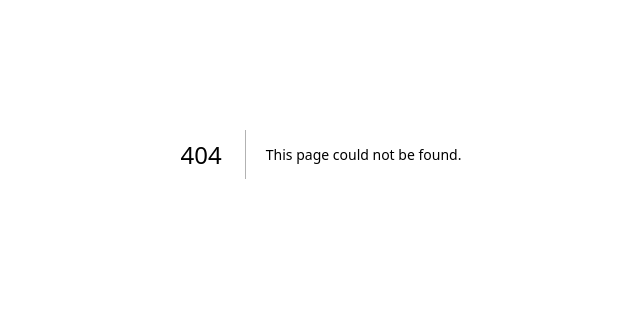
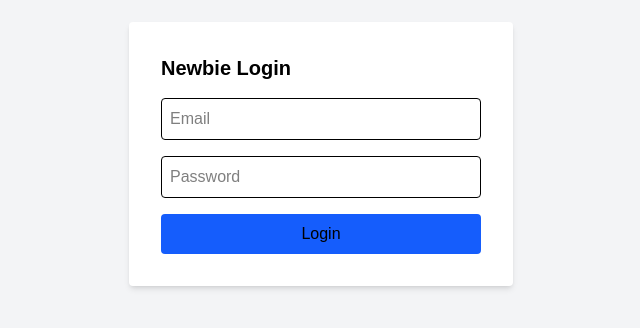
Before and after one commit to ider-17/Bondly, a Next.js app in the folder frontend/bondly/: page /newbie/login in a window 1280 px wide. Before the commit this address had no page. Shown: the part 246-574 px from the top of the page, without its empty margins (319-959 px from the left). Built offline with nearby package versions, Linux system fonts and the light colour scheme; no server answers.

Commit message:
newbie login done

```diff
--- /dev/null
+++ b/frontend/bondly/src/app/newbie/home/page.tsx
@@ -0,0 +1,98 @@
+'use client'
+
+import { useEffect, useState } from 'react'
+import { useRouter } from 'next/navigation'
+import { createClient } from '@supabase/supabase-js'
+
+const supabase = createClient(
+    process.env.NEXT_PUBLIC_SUPABASE_URL!,
+    process.env.NEXT_PUBLIC_SUPABASE_ANON_KEY!
+)
+
+export default function NewbieHomePage() {
+    const [challenges, setChallenges] = useState<any[]>([])
+    const [description, setDescription] = useState('')
+    const [selectedId, setSelectedId] = useState<string | null>(null)
+    const [userId, setUserId] = useState('')
+    const [message, setMessage] = useState('')
+
+    useEffect(() => {
+        fetchChallenges()
+        fetchUser()
+    }, [])
+
+    const fetchUser = async () => {
+        const {
+            data: { user },
+        } = await supabase.auth.getUser()
+        if (user) setUserId(user.id)
+    }
+
+    const fetchChallenges = async () => {
+        const { data, error } = await supabase.from('challenges').select('*')
+        if (error) console.error(error)
+        else setChallenges(data)
+    }
+
+    const handleSubmit = async (e: React.FormEvent) => {
+        e.preventDefault()
+        if (!selectedId || !description) return
+
+        const { error } = await supabase.from('submissions').insert([
+            {
+                user_id: userId,
+                challenge_id: selectedId,
+                description,
+                status: 'pending',
+            },
+        ])
+
+        if (error) {
+            console.error(error)
+            setMessage('Алдаа гарлаа')
+        } else {
+            setMessage('Амжилттай илгээгдлээ!')
+            setDescription('')
+            setSelectedId(null)
+        }
+    }
+
+    return (
+        <div className="p-6 max-w-2xl mx-auto">
+            <h1 className="text-2xl font-bold mb-4">Таны даалгаврууд</h1>
+
+            <div className="space-y-4">
+                {challenges.map((c) => (
+                    <div
+                        key={c.id}
+                        className={`border p-4 rounded cursor-pointer ${selectedId === c.id ? 'bg-blue-100' : ''
+                            }`}
+                        onClick={() => setSelectedId(c.id)}
+                    >
+                        <h2 className="font-semibold text-white">{c.title}</h2>
+                        <p className="text-sm text-white">{c.description}</p>
+                    </div>
+                ))}
+            </div>
+
+            {selectedId && (
+                <form onSubmit={handleSubmit} className="mt-6 space-y-4">
+                    <textarea
+                        className="w-full border p-2 rounded"
+                        placeholder="Даалгаврынхаа тайлбарыг бичнэ үү..."
+                        value={description}
+                        onChange={(e) => setDescription(e.target.value)}
+                        rows={4}
+                    />
+                    <button
+                        type="submit"
+                        className="bg-blue-600 text-white px-4 py-2 rounded"
+                    >
+                        Илгээх
+                    </button>
+                    {message && <p className="text-green-600">{message}</p>}
+                </form>
+            )}
+        </div>
+    )
+}
--- /dev/null
+++ b/frontend/bondly/src/app/newbie/login/page.tsx
@@ -0,0 +1,72 @@
+'use client'
+
+import { useState } from 'react'
+import { useRouter } from 'next/navigation'
+import { createClient } from '@supabase/supabase-js'
+
+// Supabase client init (эсвэл import хийсэн байж болно)
+const supabase = createClient(
+    process.env.NEXT_PUBLIC_SUPABASE_URL!,
+    process.env.NEXT_PUBLIC_SUPABASE_ANON_KEY!
+)
+
+export default function NewbieLoginPage() {
+    const router = useRouter()
+
+    const [email, setEmail] = useState('')
+    const [password, setPassword] = useState('')
+    const [error, setError] = useState('')
+
+    const handleLogin = async (e: React.FormEvent) => {
+        e.preventDefault()
+
+        const { data, error } = await supabase.auth.signInWithPassword({
+            email,
+            password,
+        })
+
+        if (error) {
+            setError(error.message)
+        } else {
+            router.push('/newbie/home')
+        }
+    }
+
+    return (
+        <div className="min-h-screen flex items-center justify-center bg-gray-100 text-black">
+            <form
+                onSubmit={handleLogin}
+                className="bg-white p-8 rounded shadow-md w-full max-w-sm"
+            >
+                <h1 className="text-xl font-bold mb-4">Newbie Login</h1>
+
+                {error && <p className="text-red-500 mb-2">{error}</p>}
+
+                <input
+                    type="email"
+                    placeholder="Email"
+                    value={email}
+                    onChange={(e) => setEmail(e.target.value)}
+                    className="w-full border p-2 rounded mb-4"
+                    required
+                />
+
+                <input
+                    type="password"
+                    placeholder="Password"
+                    value={password}
+                    onChange={(e) => setPassword(e.target.value)}
+                    className="w-full border p-2 rounded mb-4"
+                    required
+                />
+
+                <button
+                    type="submit"
+                    className="bg-blue-600 text-black py-2 px-4 rounded w-full"
+                >
+                    Login
+                </button>
+            </form>
+        </div>
+    )
+}
--- /dev/null
+++ b/package.json
@@ -0,0 +1,5 @@
+{
+  "dependencies": {
+    "@supabase/supabase-js": "^2.50.0"
+  }
+}
```
Also changed, not shown: 1 other file (tests, documents, lock files or other folders).
